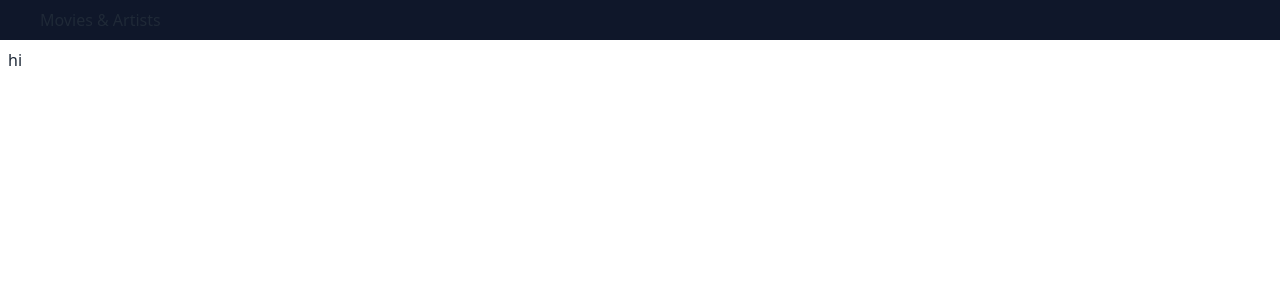
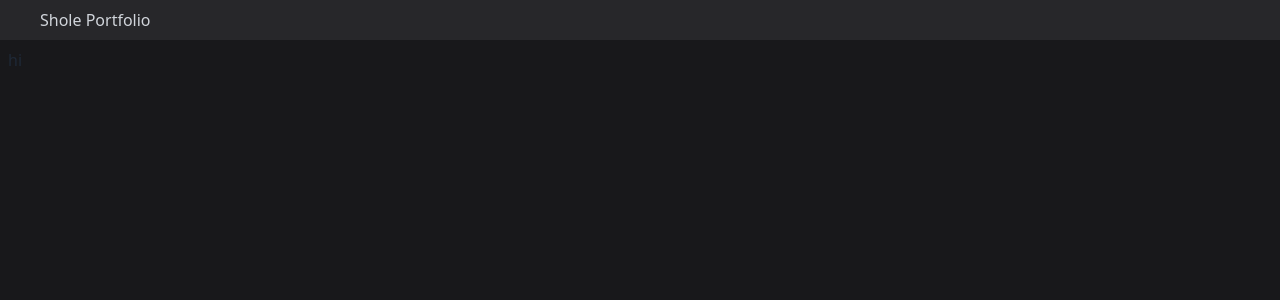
Before and after one commit to SholeAlr/my-portfolio, a React (Create React App) app: page / in a window 1280 px wide. Shown: the top 300 px of the page. Built offline with nearby package versions, Linux system fonts and the light colour scheme; some icons are missing.

Commit message:
modify layout

```diff
--- /dev/null
+++ b/src/layout/@types/main.type.ts
@@ -0,0 +1,3 @@
+export type MainProps = {
+  isSidebarOpen: boolean
+}
--- a/src/layout/AppLayout.tsx
+++ b/src/layout/AppLayout.tsx
@@ -1,5 +1,4 @@
 import { Header } from './Header'
-import { Sidebar } from './Sidebar'
 import { Main } from './Main'
 import { useState } from 'react'
 
@@ -11,9 +10,9 @@ export const AppLayout = () => {
         isSidebarOpen={isSidebarOpen}
         setIsSidebarOpen={setIsSidebarOpen}
       />
-      {isSidebarOpen ? <Sidebar /> : null}
 
-      <Main />
+
+      <Main isSidebarOpen={isSidebarOpen} />
     </div>
   )
 }
--- a/src/layout/Header.tsx
+++ b/src/layout/Header.tsx
@@ -2,6 +2,7 @@ import { Add, HambergerMenu } from 'iconsax-react'
 import React, { FC, useEffect } from 'react'
 import { HeaderProps } from './@types/header.type'
 import { useLocation } from 'react-router-dom'
+import { Sidebar } from './Sidebar'
 
 export const Header: FC<HeaderProps> = ({
   isSidebarOpen,
@@ -18,14 +19,17 @@ export const Header: FC<HeaderProps> = ({
   }, [pathname])
 
   return (
-    <div className='h-10 bg-slate-900 p-2 fixed top-0 w-screen flex gap-x-4'>
+    <>
+      <div className='h-10 bg-zinc-800 p-2 fixed top-0 w-screen flex gap-x-4 z-40'>
         {isSidebarOpen ? (
           <Add className='text-gray-300 rotate-45' onClick={toggleSidebarClick} />
         ) : (
           <HambergerMenu className='text-gray-300' onClick={toggleSidebarClick} />
         )}
 
-      <h4>Movies & Artists</h4>
+        <h4 className='text-gray-300'>Shole Portfolio</h4>
       </div>
+      {isSidebarOpen ? <Sidebar /> : null}
+    </>
   )
 }
--- a/src/layout/Main.tsx
+++ b/src/layout/Main.tsx
@@ -1,8 +1,11 @@
+import { FC } from 'react'
 import { Outlet } from 'react-router-dom'
+import { MainProps } from './@types/main.type'
+import clsx from 'clsx'
 
-export const Main = () => {
+export const Main: FC<MainProps> = ({ isSidebarOpen }) => {
   return (
-    <main className='pt-12 px-2 w-full h-[calc(100vh-2px)]'>
+    <main className={clsx('absolute pt-12 px-2 w-full h-full bg-zinc-900', { 'w-[calc(100vw-160px)] left-40': isSidebarOpen })}>
       <Outlet />
     </main>
   )
--- a/src/layout/Sidebar.tsx
+++ b/src/layout/Sidebar.tsx
@@ -3,7 +3,7 @@ import { Link } from 'react-router-dom'
 
 export const Sidebar = () => {
   return (
-    <div className='h-full mt-10 w-40 bg-red-500 p-2 text-slate-900 font-bold'>
+    <div className='h-[calc(100vh-40px)] w-40 absolute top-10 bg-zinc-700 p-2 text-slate-900 font-bold'>
       <ul className='flex flex-col gap-y-2'>
         {RoutesConfig.map((eachRoute) => (
           <Link
```
Lines whose indentation alone changed are shown as unchanged.
